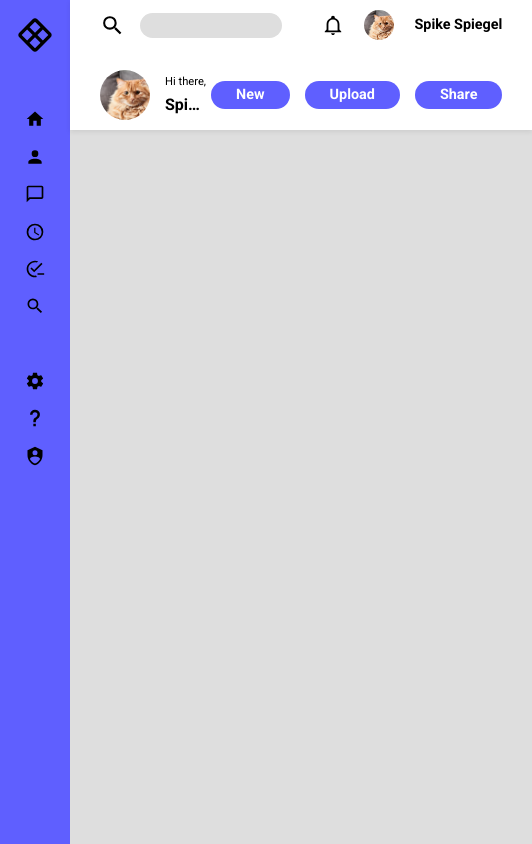
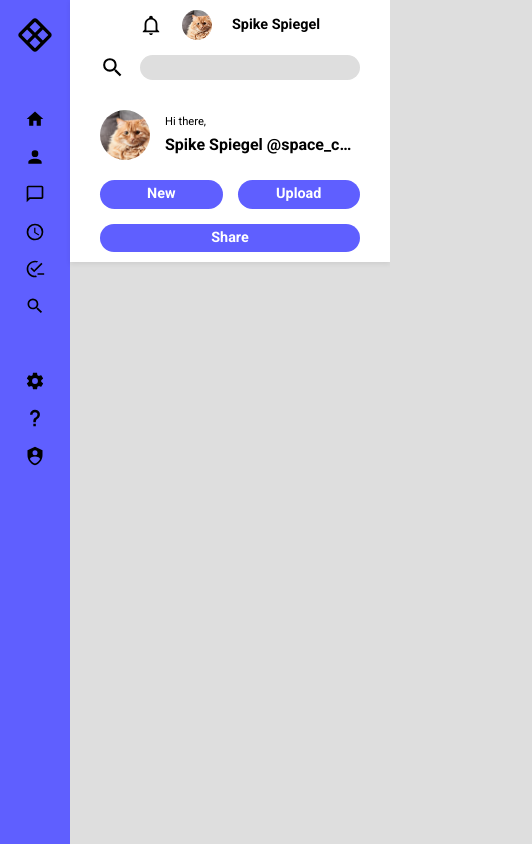
Before and after one commit to gabs712/admin-dashboard, a plain HTML site: page index.html in a window 390 px wide. Shown: the whole page, 532 px wide, since content can reach past the window. Drawn offline with Linux system fonts and the light colour scheme.

Commit message:
Implement responsivity

```diff
--- a/styles/style.css
+++ b/styles/style.css
@@ -97,8 +97,15 @@ a.brand-title {
 .header__superior {
   display: flex;
   justify-content: space-between;
-  gap: 40px;
+  gap: 15px 40px;
 
+}
+
+@media(max-width: 470px) {
+  .header__superior {
+    flex-wrap: wrap-reverse;
+    justify-content: center;
+  }
 }
 
 .header__input {
@@ -122,6 +129,8 @@ a.brand-title {
   border-radius: 50px;
   height: 25px;
   width: 80px;
+  padding: 0 10px;
+  font-size: 0.8rem;
   flex: 1;
 }
 
@@ -164,13 +173,32 @@ a.brand-title {
   display: flex;
   justify-content: space-between;
   align-items: center;
-  gap: 5px;
+  gap: 20px 5px;
+}
+
+@media(max-width: 665px) {
+  .header__inferior {
+    flex-wrap: wrap;
+    justify-content: center;
+  }
+
+  .inferior__right {
+  }
 }
 
 .inferior__left {
   display: flex;
   align-items: center;
   gap: 15px;
+}
+
+@media(max-width: 450px) {
+  .inferior__right {
+    flex-wrap: wrap;
+  }
+  .inferior__right > * {
+    flex: 1;
+  }
 }
 
 .inferior__picture {
```
